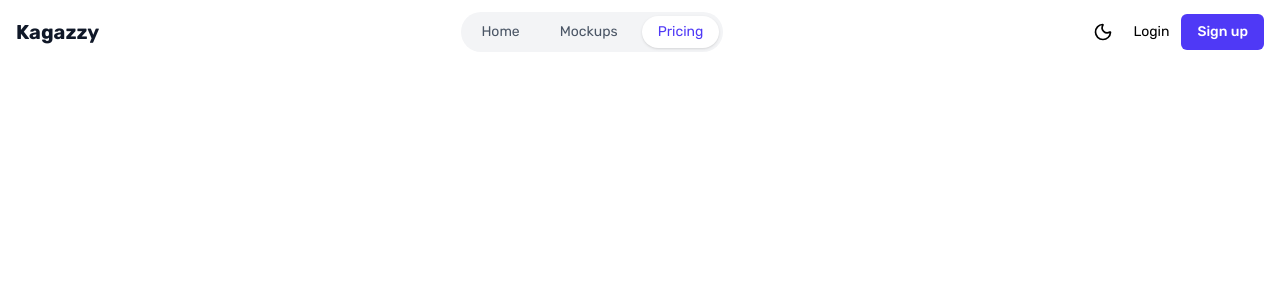
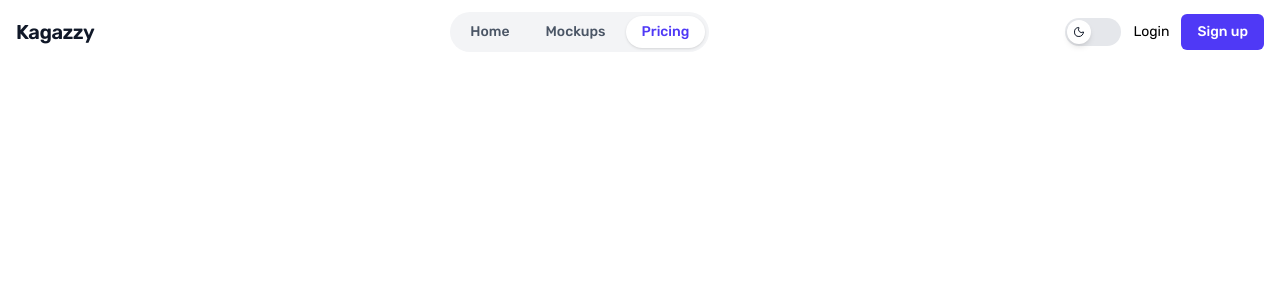
Before and after one commit to RoshanMhjn/mockup-fe, a React (Vite) app: page /pricing in a window 1280 px wide. Shown: the top 300 px of the page. Built offline with nearby package versions, Linux system fonts and the light colour scheme.

Commit message:
feat: add framer-motion for header animations and enhance theme toggle

```diff
--- a/src/components/layout/Header.jsx
+++ b/src/components/layout/Header.jsx
@@ -2,6 +2,7 @@ import { useEffect, useState } from "react";
 import { Link, useLocation } from "react-router-dom";
 import { Menu, X, Moon, Sun } from "lucide-react";
 import { useThemeStore } from "../../store/themeStore";
+import { motion } from "framer-motion";
 
 const tabs = [
   { label: "Home", path: "/" },
@@ -25,7 +26,7 @@ export default function Header() {
     <header
       className={`sticky top-0 z-50 transition-all ${
         scrolled
-          ? "bg-white/80 dark:bg-gray-900/80 backdrop-blur border-b"
+          ? "bg-white/80 dark:bg-gray-900/80 backdrop-blur border-b border-gray-200 dark:border-gray-800"
           : "bg-transparent"
       }`}
     >
@@ -33,28 +34,44 @@ export default function Header() {
         <div className="flex h-16 items-center justify-between">
           {/* Logo */}
           <Link
-            className="text-xl font-bold text-gray-900 dark:text-white"
+            className="text-xl font-semibold tracking-tight text-gray-900 dark:text-white"
             to="/"
           >
             Kagazzy
           </Link>
 
           {/* Desktop Tabs */}
-          <nav className="hidden md:flex gap-2 rounded-full bg-gray-100 dark:bg-gray-800 p-1">
+          <nav className="hidden md:flex relative gap-1 rounded-full bg-gray-100 dark:bg-gray-800 p-1">
             {tabs.map((tab) => {
               const active = location.pathname === tab.path;
+
               return (
                 <Link
                   key={tab.path}
                   to={tab.path}
-                  className={`px-4 py-1.5 text-sm rounded-full transition
-                    ${
+                  className="relative px-4 py-1.5 text-sm font-medium"
+                >
+                  {active && (
+                    <motion.div
+                      layoutId="nav-pill"
+                      className="absolute inset-0 rounded-full bg-white dark:bg-gray-700 shadow-sm"
+                      transition={{
+                        type: "spring",
+                        stiffness: 500,
+                        damping: 35,
+                      }}
+                    />
+                  )}
+
+                  <span
+                    className={`relative z-10 transition-colors ${
                       active
-                        ? "bg-white dark:bg-gray-700 shadow text-indigo-600 dark:text-indigo-400"
+                        ? "text-indigo-600 dark:text-indigo-400"
                         : "text-gray-600 dark:text-gray-300 hover:text-indigo-600"
                     }`}
-                >
-                  {tab.label}
+                  >
+                    {tab.label}
+                  </span>
                 </Link>
               );
             })}
@@ -65,13 +82,20 @@ export default function Header() {
             {/* Theme toggle */}
             <button
               onClick={toggleTheme}
-              className="rounded-md p-2 hover:bg-gray-100 dark:hover:bg-gray-800"
+              aria-label="Toggle theme"
+              className="relative h-7 w-14 rounded-full bg-gray-200 dark:bg-gray-700 transition-colors"
             >
-              {theme === "dark" ? (
-                <Sun size={20} className="text-white" />
-              ) : (
-                <Moon size={20} />
-              )}
+              <motion.div
+                className="absolute top-0.5 left-0.5 h-6 w-6 rounded-full bg-white shadow-md flex items-center justify-center"
+                animate={{ x: theme === "dark" ? 28 : 0 }}
+                transition={{ type: "spring", stiffness: 500, damping: 30 }}
+              >
+                {theme === "dark" ? (
+                  <Sun size={12} className="text-gray-900" />
+                ) : (
+                  <Moon size={12} className="text-gray-900" />
+                )}
+              </motion.div>
             </button>
 
             <Link to="/login" className="text-sm dark:text-gray-300">
@@ -87,35 +111,60 @@ export default function Header() {
 
           {/* Mobile toggle */}
           <button onClick={() => setOpen(!open)} className="md:hidden">
-            {open ? <X /> : <Menu />}
+            {open ? (
+              <X className="dark:text-white" />
+            ) : (
+              <Menu className="dark:text-white" />
+            )}
           </button>
         </div>
       </div>
 
       {/* Mobile Menu */}
       {open && (
-        <div className="md:hidden border-t bg-white dark:bg-gray-900">
+        <motion.div
+          initial={{ opacity: 0, y: -8 }}
+          animate={{ opacity: 1, y: 0 }}
+          exit={{ opacity: 0, y: -8 }}
+          className="md:hidden border-t border-gray-200 dark:border-gray-800 bg-white dark:bg-gray-900"
+        >
           <div className="flex flex-col gap-4 p-4">
             {tabs.map((tab) => (
-              <Link key={tab.path} to={tab.path} onClick={() => setOpen(false)}>
+              <Link
+                key={tab.path}
+                to={tab.path}
+                onClick={() => setOpen(false)}
+                className="rounded-md px-3 py-2 text-gray-700 dark:text-gray-200 hover:bg-gray-100 dark:hover:bg-gray-800"
+              >
                 {tab.label}
               </Link>
             ))}
 
-            <div className="flex items-center justify-between pt-2 border-t">
-              <button onClick={toggleTheme} className="flex items-center gap-2">
-                {theme === "dark" ? <Sun size={18} /> : <Moon size={18} />}
-                Theme
+            <div className="flex items-center justify-between pt-3 border-t border-gray-200 dark:border-gray-800">
+              <button
+                onClick={toggleTheme}
+                aria-label="Toggle theme"
+                className="relative h-7 w-14 rounded-full bg-gray-200 dark:bg-gray-700 transition-colors"
+              >
+                <motion.div
+                  className="absolute top-0.5 left-0.5 h-6 w-6 rounded-full bg-white shadow-md flex items-center justify-center"
+                  animate={{ x: theme === "dark" ? 28 : 0 }}
+                  transition={{ type: "spring", stiffness: 500, damping: 30 }}
+                >
+                  {theme === "dark" ? (
+                    <Sun size={12} className="text-gray-900" />
+                  ) : (
+                    <Moon size={12} className="text-gray-900" />
+                  )}
+                </motion.div>
               </button>
-              <div className="flex gap-3">
+              <div className="flex gap-3 dark:text-white">
                 <Link to="/login">Login</Link>
-                <Link to="/register" className="font-semibold">
-                  Sign up
-                </Link>
+                <Link to="/register">Sign up</Link>
               </div>
             </div>
           </div>
-        </div>
+        </motion.div>
       )}
     </header>
   );
```
